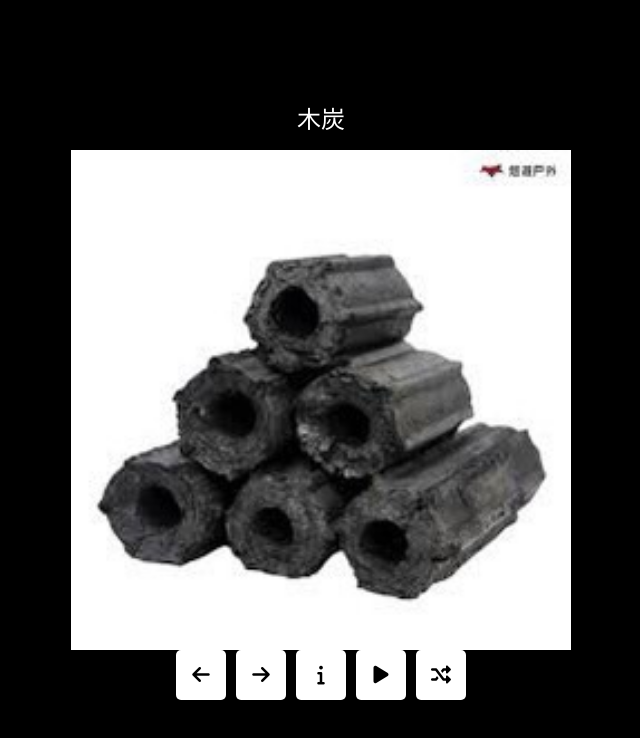
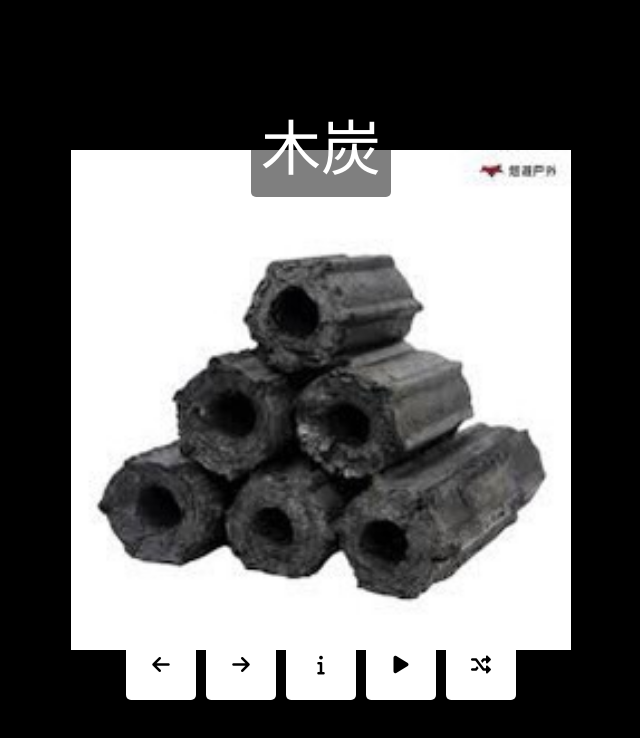
Before and after one commit to andrew0082/andrew0082.github.io, a plain HTML site: page index.html in a window 1280 px wide. Both pictures are taken after a click on the button 640 px from the left and 675 px from the top of the page. Shown: the whole page, without its empty margins (319-959 px from the left). Drawn offline with Linux system fonts and the light colour scheme.

Commit message:
adjust font size and button size

```diff
--- a/index.html
+++ b/index.html
@@ -40,7 +40,7 @@
             padding: 10px;
             border-radius: 5px;
             display: none;
-            font-size: 24px; /* Adjust this value to change the font size */
+            font-size: 60px; /* Adjust this value to change the font size */
         }
         .buttons {
             position: absolute;
@@ -58,8 +58,8 @@
             display: flex;
             align-items: center;
             justify-content: center;
-            width: 50px;
-            height: 50px;
+            width: 70px;
+            height: 70px;
         }
     </style>
 </head>
```
